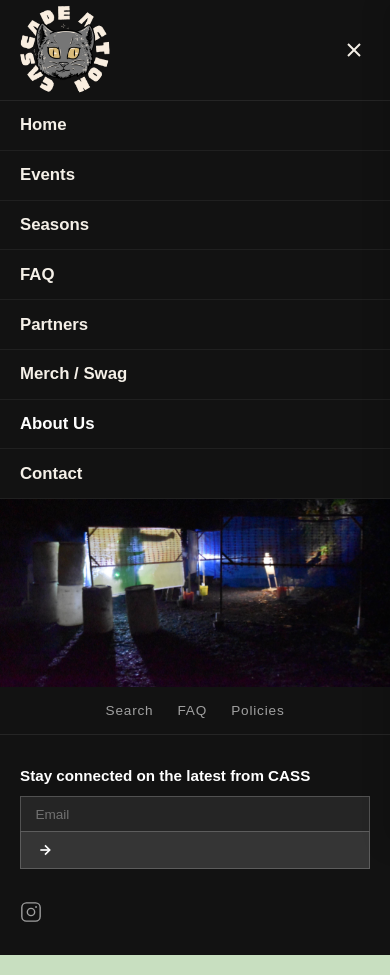
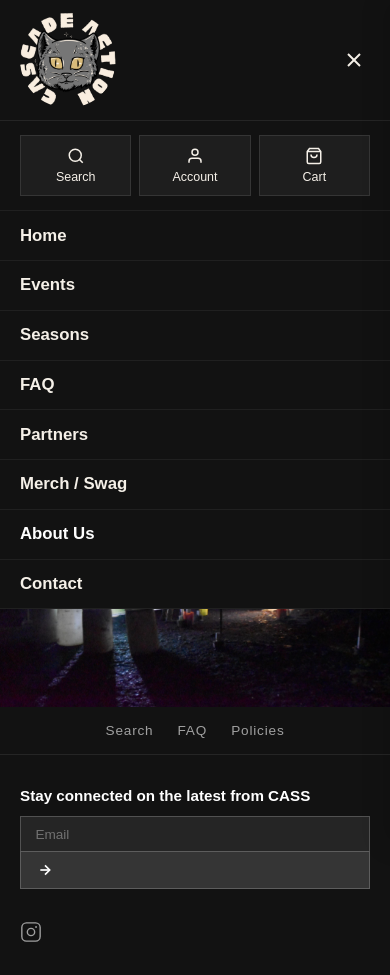
Before and after one commit to michael-kato/cass, a website: page public/about.html in a window 390 px wide. Both pictures are taken after a click on the button 354 px from the left and 50 px from the top of the page. Drawn offline with Linux system fonts and the light colour scheme.

Commit message:
fixes, update

```diff
--- a/public/assets/cart.js
+++ b/public/assets/cart.js
@@ -64,11 +64,11 @@ function cartCount() {
 // ── Badge ──────────────────────────────────────────────
 
 function updateBadge() {
-  const badge = document.getElementById('cart-badge');
-  if (!badge) return;
   const count = cartCount();
-  badge.textContent = count;
-  badge.style.display = count > 0 ? 'flex' : 'none';
+  document.querySelectorAll('[data-cart-badge="true"]').forEach(badge => {
+    badge.textContent = count;
+    badge.style.display = count > 0 ? 'flex' : 'none';
+  });
 }
 
 // ── Drawer ─────────────────────────────────────────────
@@ -255,6 +255,7 @@ function initCart() {
   updateBadge();
 
   // Wire the nav cart icon to open the drawer
-  const cartBtn = document.querySelector('[aria-label="Cart"]');
-  if (cartBtn) cartBtn.addEventListener('click', openDrawer);
+  document.querySelectorAll('.cart-trigger').forEach(cartBtn => {
+    cartBtn.addEventListener('click', openDrawer);
+  });
 }
--- a/public/assets/shared.css
+++ b/public/assets/shared.css
@@ -45,7 +45,7 @@ a {
 nav {
   background: var(--dark);
   display: flex; align-items: center;
-  padding: 0 var(--site-gutter); height: 100px; gap: 2rem;
+  padding: 0.5rem var(--site-gutter); height: 120px; gap: 2rem;
 }
 
 .nav-logo {
@@ -54,7 +54,7 @@ nav {
 }
 
 .nav-logo img {
-  width: 90px; height: 90px;
+  width: 96px; height: 96px;
   border-radius: 50%; object-fit: cover;
 }
 
@@ -66,9 +66,10 @@ nav {
 .nav-links a {
   display: block; padding: 0 0.85rem;
   font-family: 'Assistant', sans-serif;
-  font-weight: 400; font-size: 0.9rem;
+  font-weight: 400; font-size: 0.98rem;
   color: var(--cream); text-decoration: none;
-  line-height: 100px; transition: color 0.2s;
+  line-height: 120px; transition: color 0.2s;
+  white-space: nowrap;
 }
 .nav-links a:hover { color: var(--accent); }
 .nav-links a.active { text-decoration: underline; color: var(--white); }
@@ -81,8 +82,31 @@ nav {
   color: var(--cream); padding: 0.25rem;
   display: flex; align-items: center; transition: color 0.2s;
 }
+.nav-icons button,
+.mobile-menu-actions button,
+.cart-trigger {
+  position: relative;
+}
 .nav-icons button:hover { color: var(--accent); }
 .nav-icons svg { width: 20px; height: 20px; }
+
+.cart-badge {
+  display: none;
+  position: absolute;
+  top: -4px;
+  right: -4px;
+  background: #c0392b;
+  color: #fff;
+  width: 16px;
+  height: 16px;
+  border-radius: 50%;
+  font-size: 0.6rem;
+  font-weight: 700;
+  align-items: center;
+  justify-content: center;
+  font-family: 'Assistant', sans-serif;
+  line-height: 1;
+}
 
 /* ── HAMBURGER ── */
 .hamburger {
@@ -94,11 +118,41 @@ nav {
 
 .mobile-menu {
   display: none;
-  position: fixed; top: 100px; left: 0; right: 0; z-index: 99;
+  position: fixed; top: 120px; left: 0; right: 0; z-index: 99;
   background: var(--dark); flex-direction: column;
   border-top: 1px solid rgba(255,255,255,0.08);
 }
 .mobile-menu.open { display: flex; }
+.mobile-menu-actions {
+  display: none;
+  grid-template-columns: repeat(3, minmax(0, 1fr));
+  gap: 0.5rem;
+  padding: 0.9rem var(--site-gutter);
+  border-bottom: 1px solid rgba(255,255,255,0.06);
+}
+.mobile-menu-actions button {
+  background: rgba(255,255,255,0.05);
+  border: 1px solid rgba(255,255,255,0.1);
+  color: var(--cream);
+  cursor: pointer;
+  padding: 0.65rem 0.5rem;
+  display: flex;
+  flex-direction: column;
+  align-items: center;
+  justify-content: center;
+  gap: 0.35rem;
+  font-family: 'Assistant', sans-serif;
+  font-size: 0.78rem;
+  transition: background 0.15s, color 0.15s, border-color 0.15s;
+}
+.mobile-menu-actions button:hover {
+  background: rgba(255,255,255,0.1);
+  color: var(--white);
+}
+.mobile-menu-actions svg {
+  width: 18px;
+  height: 18px;
+}
 .mobile-menu a {
   padding: 0.9rem var(--site-gutter);
   color: var(--cream); text-decoration: none;
@@ -480,6 +534,13 @@ canvas {
 }
 
 /* ── RESPONSIVE ── */
+@media (max-width: 1040px) {
+  .nav-links { display: none; }
+  .nav-icons { display: none; }
+  .hamburger { display: block; }
+  .mobile-menu-actions { display: grid; }
+}
+
 @media (max-width: 768px) {
   :root {
     --section-pad-y: 2.25rem;
@@ -488,9 +549,6 @@ canvas {
     --heading-lg: 1.3rem;
     --heading-md: 1.15rem;
   }
-  .nav-links { display: none; }
-  .nav-icons { display: none; }
-  .hamburger { display: block; }
   .footer-bottom { grid-template-columns: 1fr; }
   .footer-top { flex-wrap: wrap; gap: 1rem 1.5rem; }
   .footer-social { padding-top: 0; }
--- a/public/assets/shared.js
+++ b/public/assets/shared.js
@@ -23,6 +23,9 @@ const ICON_HAMBURGER = `<svg viewBox="0 0 24 24" fill="none" stroke="currentColo
 const ICON_CLOSE = `<svg viewBox="0 0 24 24" fill="none" stroke="currentColor" stroke-width="2"><line x1="18" y1="6" x2="6" y2="18"/><line x1="6" y1="6" x2="18" y2="18"/></svg>`;
 const ICON_ARROW = `<svg viewBox="0 0 24 24" fill="none" stroke="currentColor" stroke-width="2.5"><line x1="5" y1="12" x2="19" y2="12"/><polyline points="12 5 19 12 12 19"/></svg>`;
 const ICON_INSTAGRAM = `<svg viewBox="0 0 24 24" fill="none" stroke="currentColor" stroke-width="1.5"><rect x="2" y="2" width="20" height="20" rx="5" ry="5"/><circle cx="12" cy="12" r="4"/><circle cx="17.5" cy="6.5" r="1" fill="currentColor" stroke="none"/></svg>`;
+const CART_BADGE_HTML = `
+  <span class="cart-badge" data-cart-badge="true">0</span>
+`;
 
 function buildNav(activePage) {
   const links = NAV_LINKS.map(l =>
@@ -42,21 +45,25 @@ function buildNav(activePage) {
       <div class="nav-icons">
         <button aria-label="Search">${ICON_SEARCH}</button>
         <button aria-label="Account">${ICON_ACCOUNT}</button>
-        <button aria-label="Cart" style="position:relative;">
+        <button class="cart-trigger" aria-label="Cart">
           ${ICON_CART}
-          <span id="cart-badge" style="
-            display:none;position:absolute;top:-4px;right:-4px;
-            background:#c0392b;color:#fff;
-            width:16px;height:16px;border-radius:50%;
-            font-size:0.6rem;font-weight:700;
-            align-items:center;justify-content:center;
-            font-family:Assistant,sans-serif;line-height:1;
-          ">0</span>
+          ${CART_BADGE_HTML}
         </button>
       </div>
       <button class="hamburger" id="hamburger" aria-label="Menu">${ICON_HAMBURGER}</button>
     </nav>
-    <div class="mobile-menu" id="mobile-menu">${mobileLinks}</div>
+    <div class="mobile-menu" id="mobile-menu">
+      <div class="mobile-menu-actions">
+        <button aria-label="Search">${ICON_SEARCH}<span>Search</span></button>
+        <button aria-label="Account">${ICON_ACCOUNT}<span>Account</span></button>
+        <button class="cart-trigger" aria-label="Cart">
+          ${ICON_CART}
+          <span>Cart</span>
+          ${CART_BADGE_HTML}
+        </button>
+      </div>
+      ${mobileLinks}
+    </div>
   `;
 }
 
```
Also changed, not shown: public/memory.md (+4 -0 lines).
